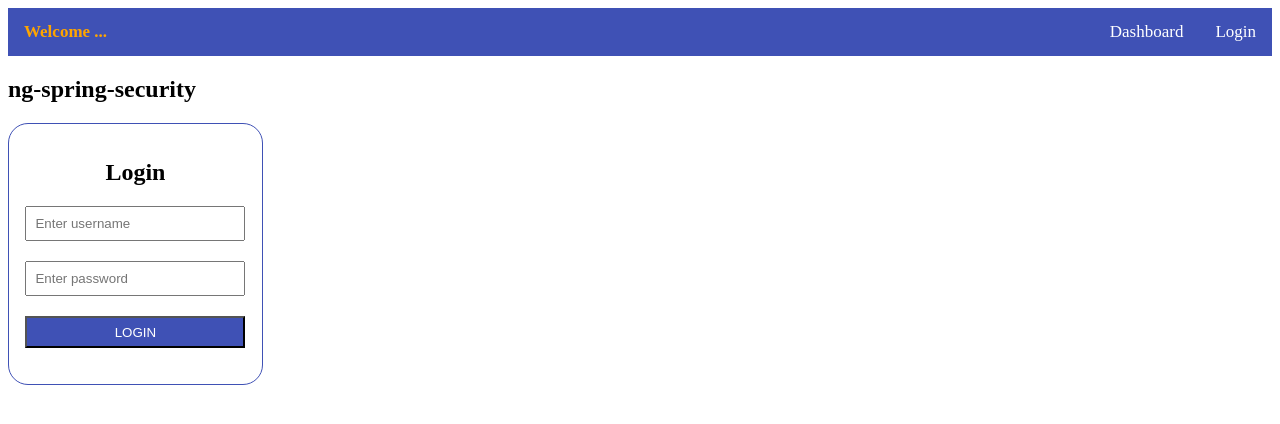
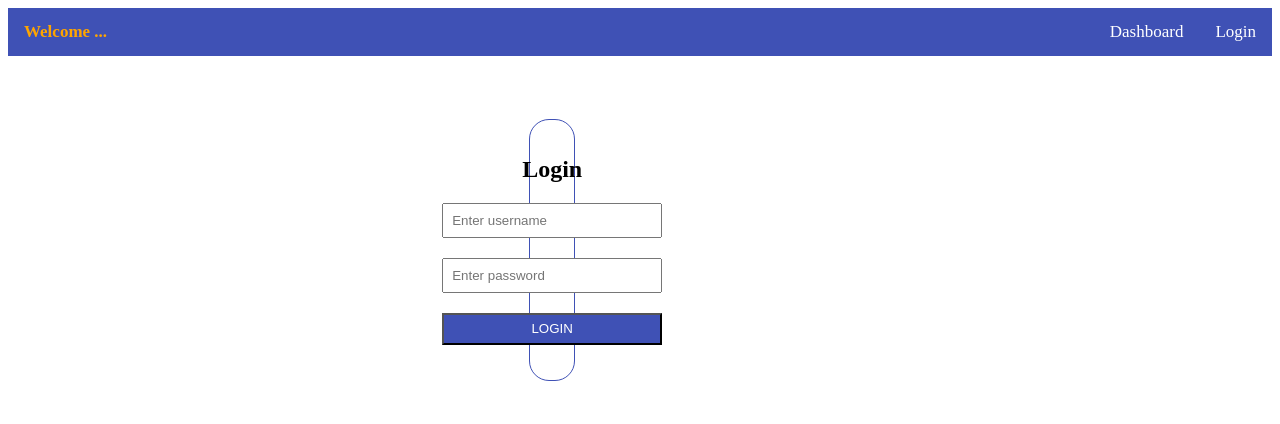
Before and after one commit to vocaltech/ng-spring-security, an Angular app: page /#/login in a window 1280 px wide. Shown: the top 424 px of the page. Built offline with nearby package versions, Linux system fonts and the light colour scheme.

Commit message:
Wrap router-outlet in div

```diff
--- a/src/app/app.component.html
+++ b/src/app/app.component.html
@@ -12,6 +12,6 @@
     <a routerLink="/dashboard">Dashboard</a>
 </nav>
 
-<h2>{{title}}</h2>
-
-<router-outlet></router-outlet>
+<div>
+    <router-outlet></router-outlet>
+</div>
```
